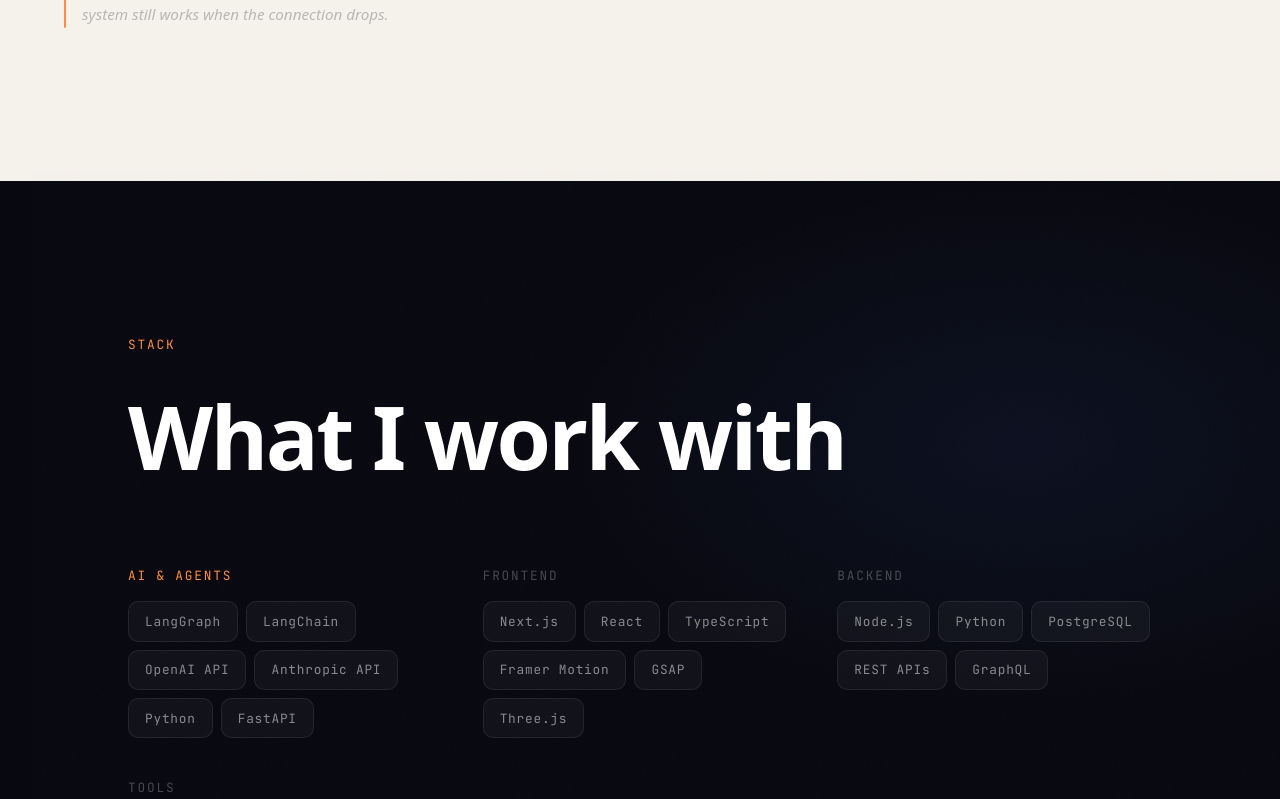
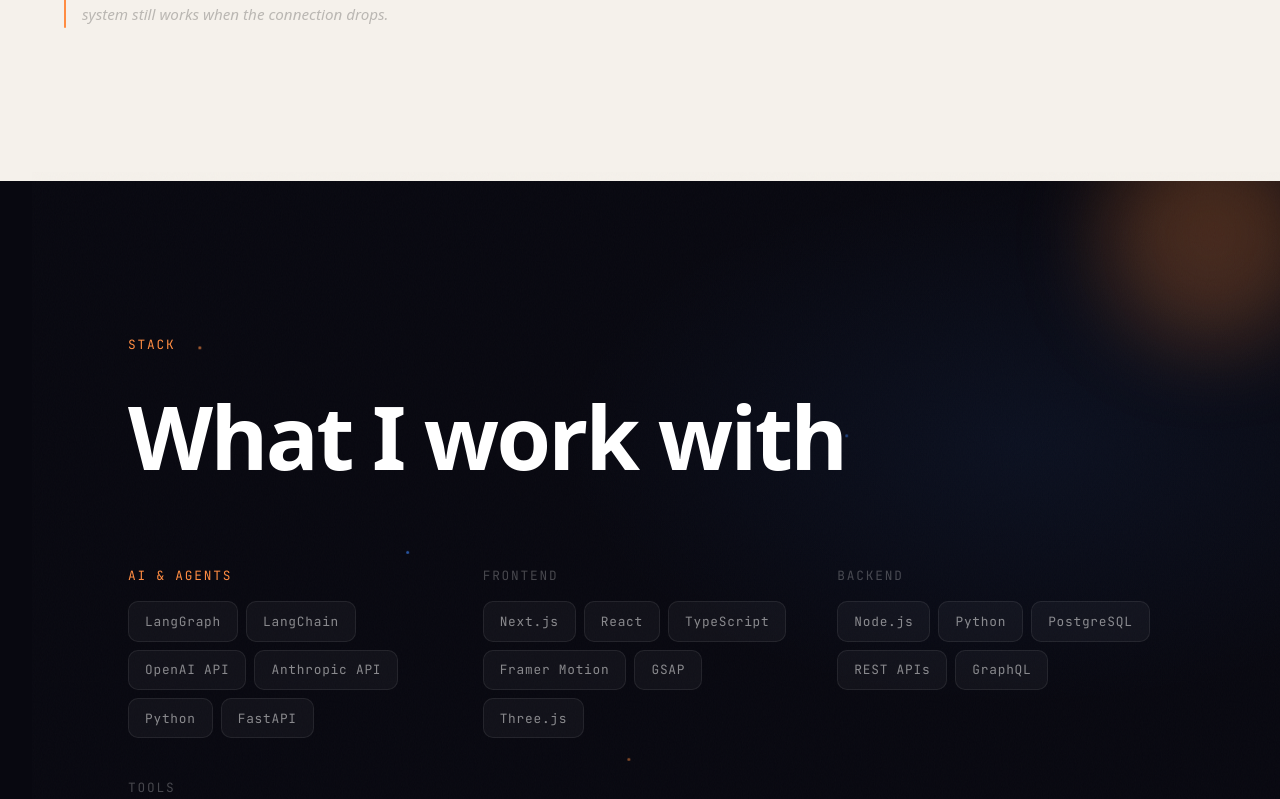
Before and after one commit to jazorro11/portafolio-julio-zorro, a Next.js app: page /en in a window 1280 px wide. Shown: the part 1841-2640 px from the top of the page. Built offline with nearby package versions, Linux system fonts and the light colour scheme; a web font is replaced by a local one.

Commit message:
feat(capabilities): add ambient background orbs

```diff
--- a/src/components/sections/Capabilities/index.tsx
+++ b/src/components/sections/Capabilities/index.tsx
@@ -2,6 +2,7 @@
 
 import { useTranslations } from 'next-intl';
 import { motion } from 'framer-motion';
+import { AmbientBackground } from '@/components/ui/AmbientBackground';
 
 const stack = {
   'AI & Agents': ['LangGraph', 'LangChain', 'OpenAI API', 'Anthropic API', 'Python', 'FastAPI'],
@@ -63,6 +64,30 @@
           pointerEvents: 'none',
           zIndex: 0,
         }}
+      />
+
+      <AmbientBackground
+        orbs={[
+          {
+            size: 200,
+            color: 'rgba(255,140,66,0.25)',
+            blurPx: 40,
+            top: '-30px',
+            right: '-20px',
+            animateTo: { x: 12, y: -16, scale: 1.08 },
+            duration: 6,
+          },
+          {
+            size: 160,
+            color: 'rgba(59,130,246,0.20)',
+            blurPx: 45,
+            bottom: '-20px',
+            left: '-10px',
+            animateTo: { x: -10, y: 12, scale: 0.92 },
+            duration: 7,
+          },
+        ]}
+        particles={{ count: 4, colors: ['rgba(255,140,66,0.7)', 'rgba(59,130,246,0.7)'] }}
       />
 
       <div className="container" style={{ position: 'relative', zIndex: 1 }}>
```
